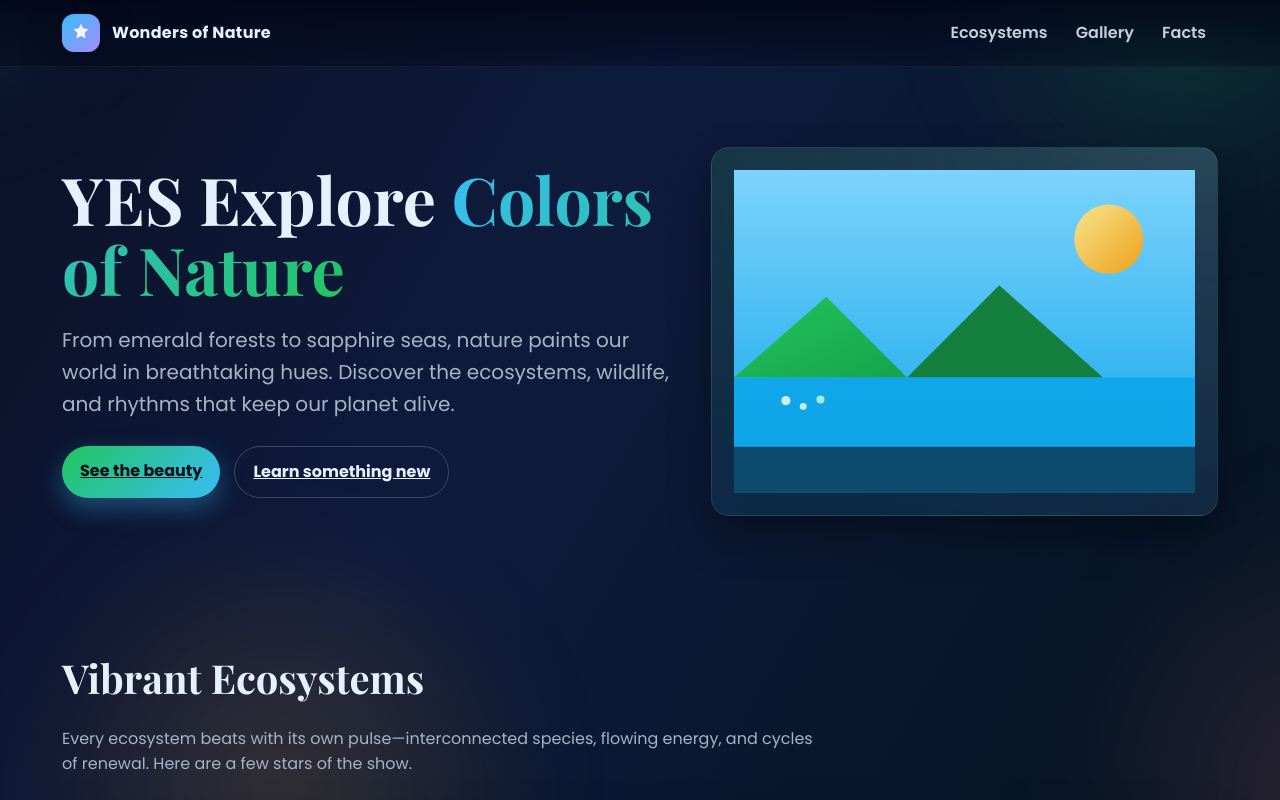
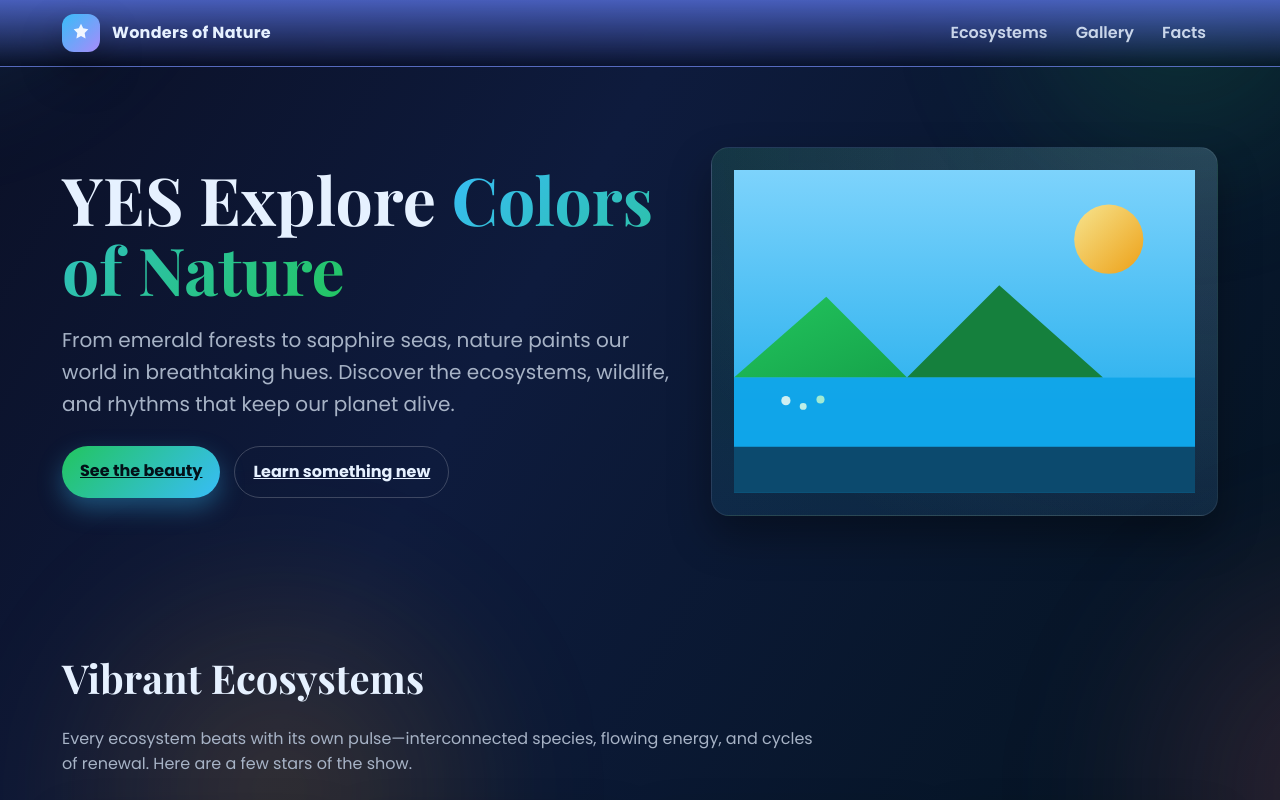
Before and after one commit to MuhammadOwaisIqbal19/DevOps_tasks, a website: page index.html in a window 1280 px wide. Shown: the top 800 px of the page. Drawn offline with nearby package versions, Linux system fonts and the light colour scheme.

Commit message:
chnaged color in index,html

```diff
--- a/index.html
+++ b/index.html
@@ -47,7 +47,7 @@
 
     header {
       position: sticky; top: 0; backdrop-filter: blur(10px);
-      background: linear-gradient(180deg, rgba(2,6,23,0.85), rgba(2,6,23,0.35));
+      background: linear-gradient(180deg, rgba(82, 106, 209, 0.85), rgba(2,6,23,0.35));
       border-bottom: 1px solid rgba(255,255,255,0.08);
       z-index: 50;
     }
```
